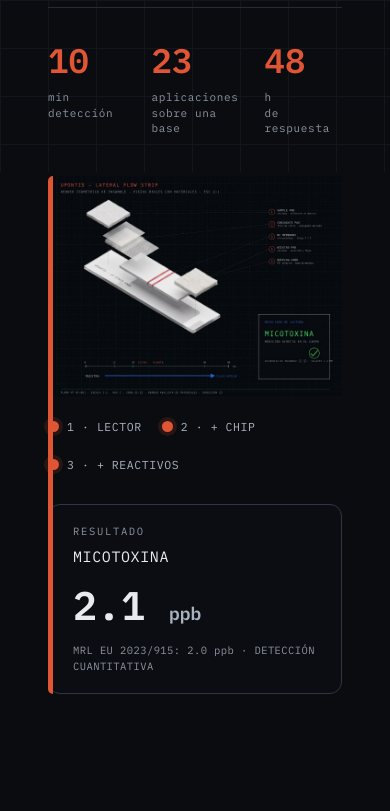
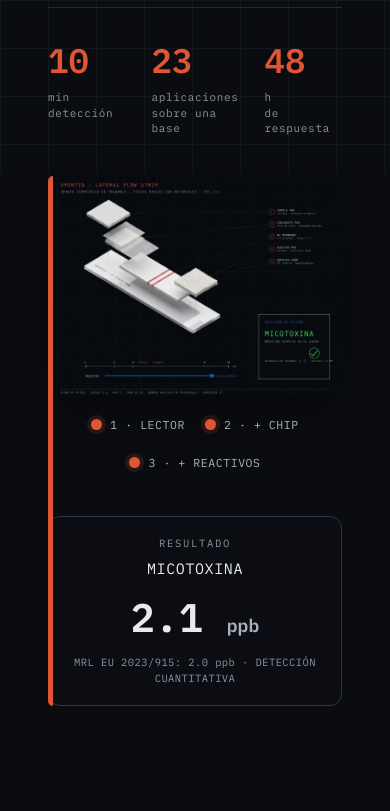
Before and after one commit to llrc198/upontis-web, a plain HTML site: page deploy/index.html in a window 390 px wide. Shown: the part 672-1483 px from the top of the page. Drawn offline with Linux system fonts and the light colour scheme.

Commit message:
Sitio v2 R5: fix hero render en mobile — tira isometrica centrada y alineada con leyenda+panel (max-width 380px, sin overflow)

```diff
--- a/deploy/assets/css/style.css
+++ b/deploy/assets/css/style.css
@@ -353,8 +353,11 @@ html.no-js .filters, html.no-js .f-leg{display:none}
   .hero{padding:56px 20px 50px}
   .hero-facts{gap:26px; display:grid; grid-template-columns:repeat(3,1fr)}
   .hero-facts li{flex-direction:column; align-items:flex-start; gap:4px}
-  .hero-under{grid-template-columns:1fr}
-  .hero-panel{position:static; margin-top:4px}
+  .hero-visual{max-width:420px; margin:0 auto}
+  .hero-strip{display:block; width:100%; max-width:380px; height:auto; margin:0 auto; border-radius:var(--r); box-shadow:0 18px 50px -20px rgba(0,0,0,.7)}
+  .hero-under{grid-template-columns:1fr; margin-top:20px; justify-items:center; text-align:center}
+  .hero-legend{justify-content:center}
+  .hero-panel{position:static; margin-top:18px; width:100%; max-width:380px; min-width:0}
   .sec{padding:70px 0}
   .foot-grid{gap:20px}
   .foot-brand{flex-direction:column; align-items:flex-start; gap:6px}
```
